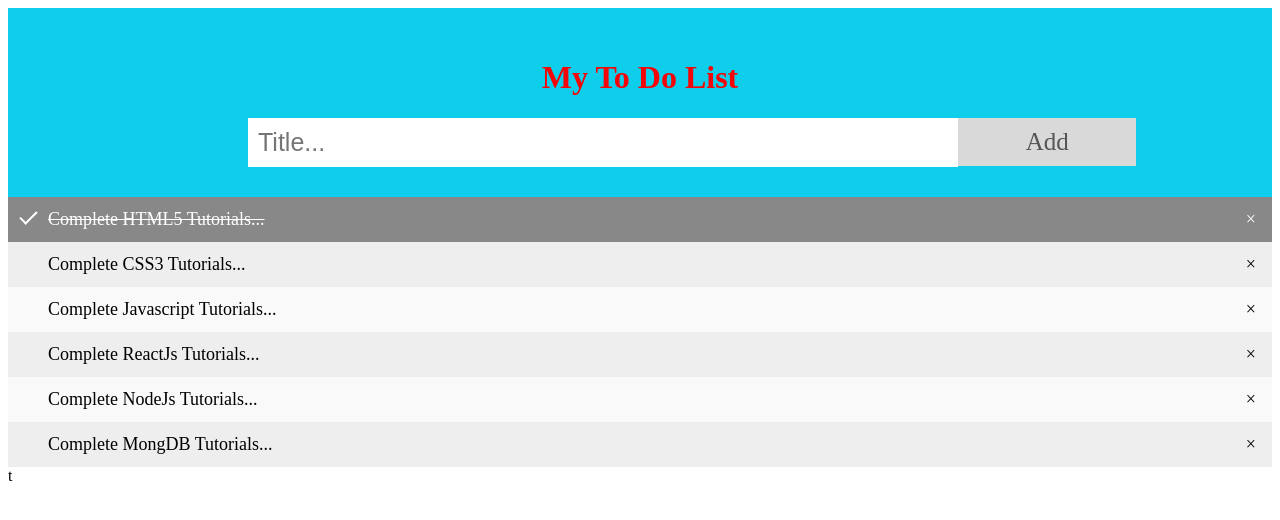
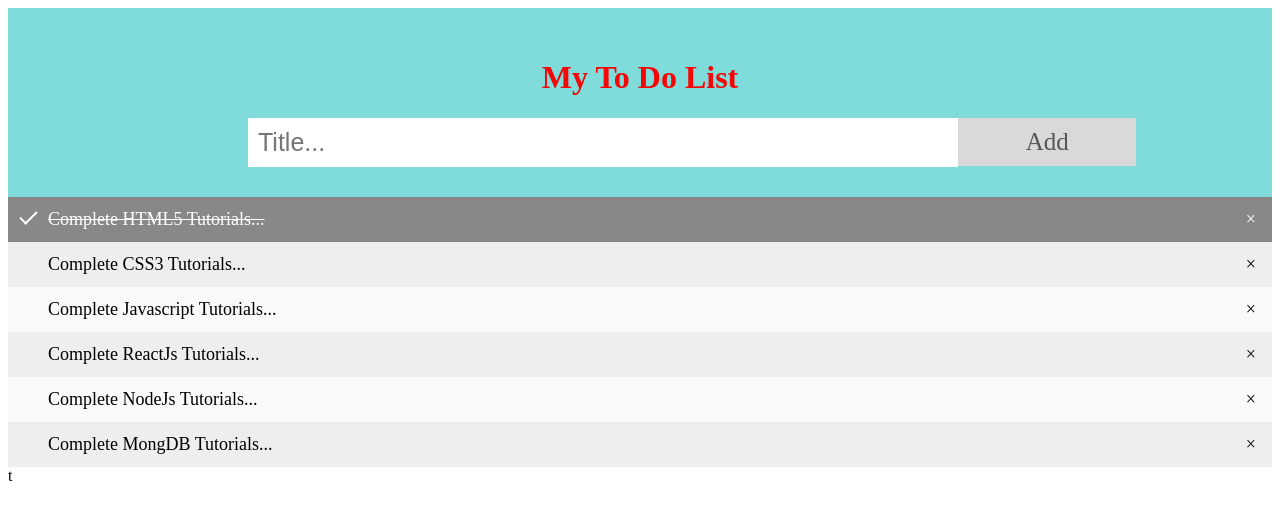
Before and after one commit to SriramSololearner/TODOAPP, a plain HTML site: page index.html in a window 1280 px wide. Drawn offline with Linux system fonts and the light colour scheme.

Commit message:
commit changes

```diff
--- a/style.css
+++ b/style.css
@@ -74,7 +74,7 @@ ul li.checked::before {
 
 /* Style the header */
 .header {
-    background-color: #0eceeb;
+    background-color: rgb(128, 219, 219);
     padding: 30px 40px;
     color: rgb(244, 6, 6);
     text-align: center;
```
Also changed, not shown: Screenshot (407).png (added).
